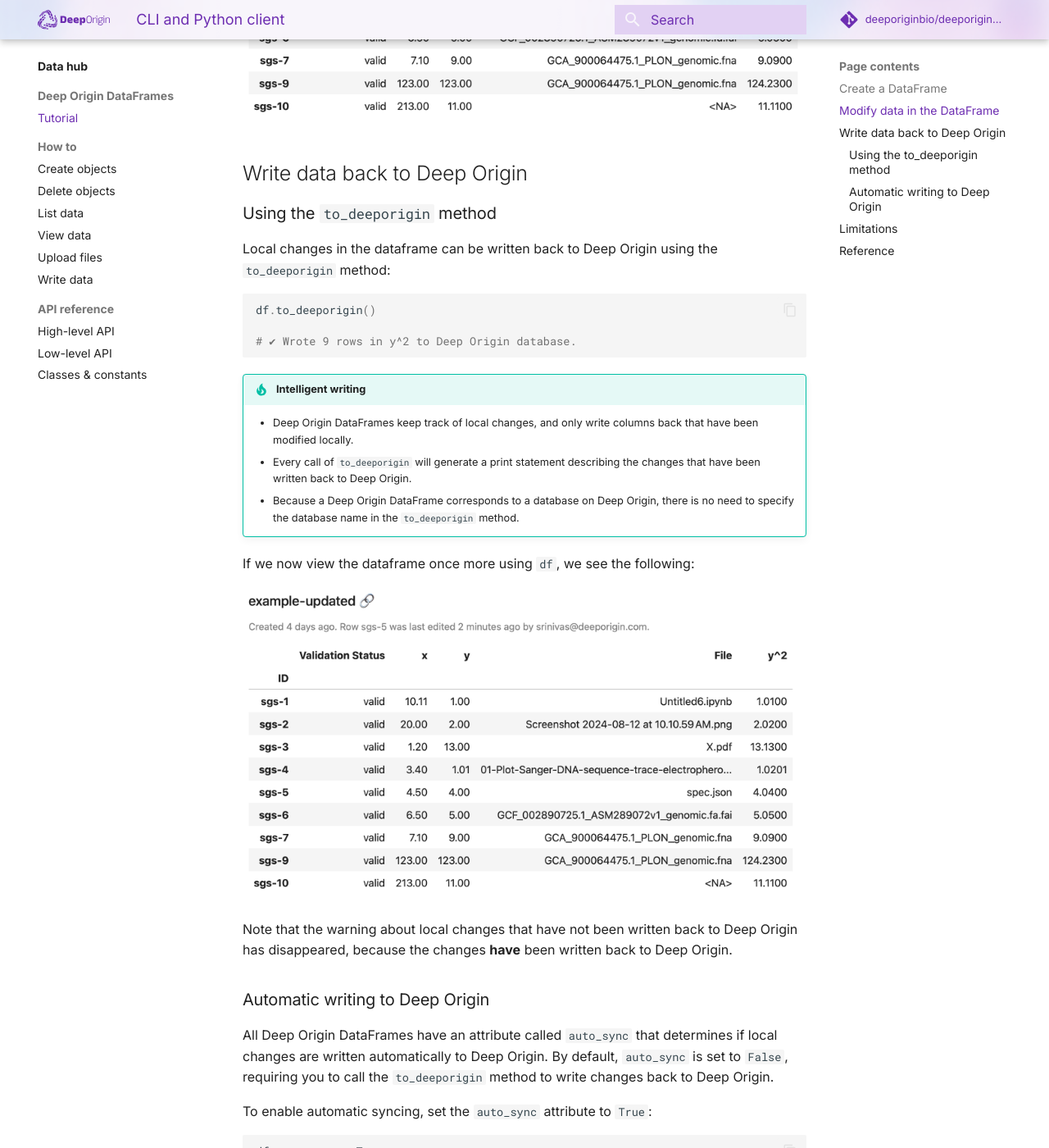
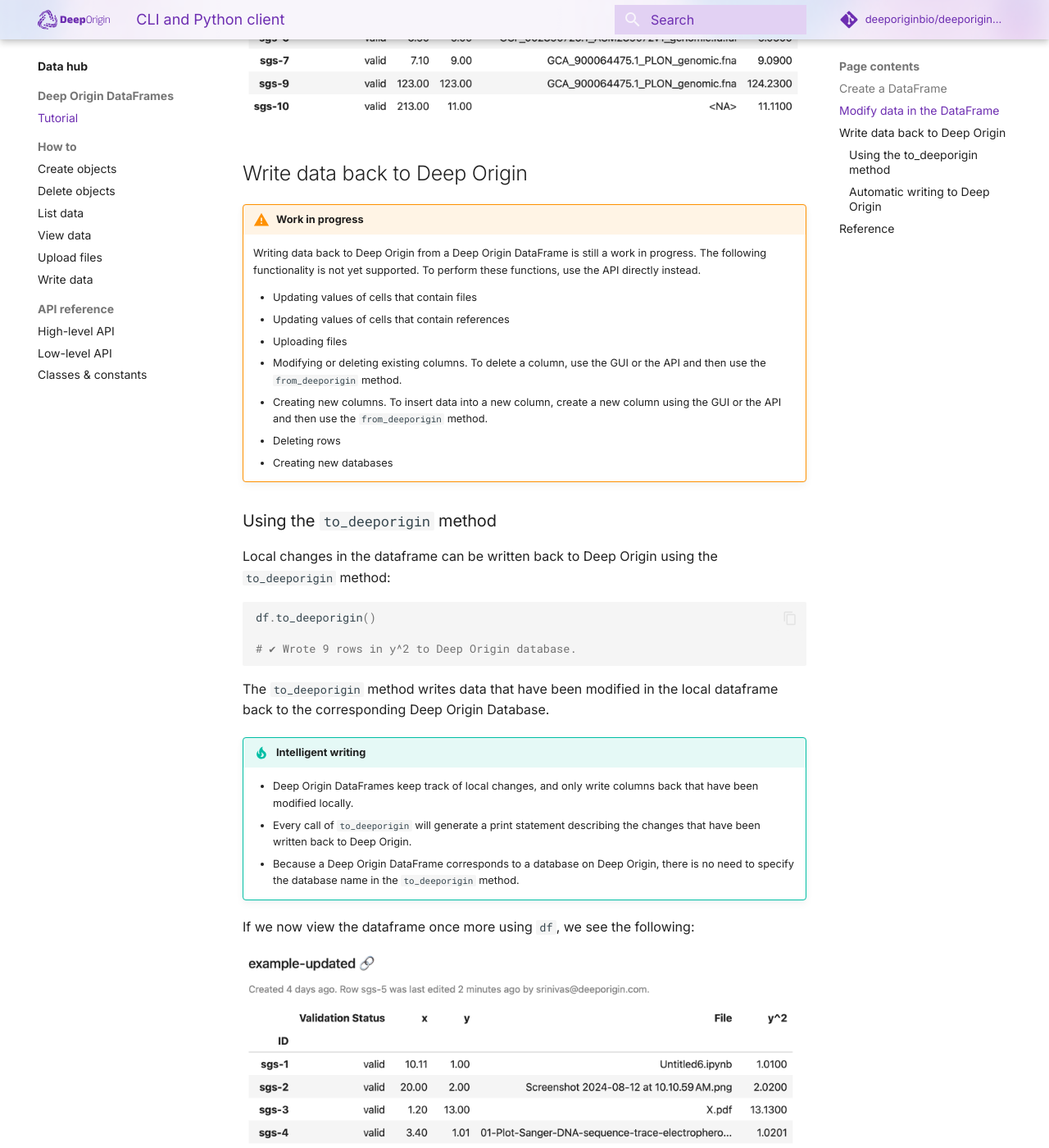
Before and after one commit to deeporiginbio/deeporigin-client, an MkDocs documentation site: the page built from docs/data-hub/dataframes.md, in a window 1280 px wide and 1400 px high, scrolled down 2268 px. Shown: the whole window at 82% size. Built offline with MkDocs 1.6.1 and Material for MkDocs 9.7.7, drawn with Linux system fonts in a browser that asks for light colours; comment, search, counter and statistics services are not loaded; some of the changed text lies outside the part shown.

Commit message:
fix: post-review fixes

````diff
--- a/docs/data-hub/dataframes.md
+++ b/docs/data-hub/dataframes.md
@@ -1,6 +1,6 @@
 # Using Deep Origin DataFrames
 
-This page describes how to use Deep Origin DataFrames, which are the primary object you will use to interact with databases on Deep Origin. This page will cover:
+This page describes how to a Deep Origin DataFrame, which are the primary object you will use to interact with a database on Deep Origin. This page will cover:
 
 - fetching data from a Deep Origin database
 - modifying data locally
@@ -67,6 +67,17 @@
 
 ## Write data back to Deep Origin
 
+!!! warning "Work in progress"
+    Writing data back to Deep Origin from a Deep Origin DataFrame is still a work in progress. The following functionality is not yet supported. To perform these functions, use the API directly instead.
+
+    - Updating values of cells that contain files
+    - Updating values of cells that contain references
+    - Uploading files
+    - Modifying or deleting existing columns. To delete a column, use the GUI or the API and then use the `from_deeporigin` method.
+    - Creating new columns. To insert data into a new column, create a new column using the GUI or the API and then use the `from_deeporigin` method.
+    - Deleting rows
+    - Creating new databases
+
 ### Using the `to_deeporigin` method
 
 Local changes in the dataframe can be written back to Deep Origin using the `to_deeporigin` method:
@@ -76,6 +87,8 @@
 
 # ✔︎ Wrote 9 rows in y^2 to Deep Origin database.
 ```
+
+The `to_deeporigin` method writes data that have been modified in the local dataframe back to the corresponding Deep Origin Database.
 
 !!! tip "Intelligent writing"
     - Deep Origin DataFrames keep track of local changes, and only write columns back that have been modified locally.
@@ -118,12 +131,7 @@
     - This can cause data loss.
     - Every change made to the database is written immediately, so modifying the local dataframe multiple times leads to multiple writes to a Deep Origin database.
 
-## Limitations
 
-
-- Creating new columns in the local dataframe will not create new columns in the Deep Origin database. To insert data into a new column, create a new column using the GUI or the API and then use the `from_deeporigin` method.
-- Deleting columns in the local dataframe will not delete columns in the Deep Origin database. To delete a column, use the GUI or the API and then use the `from_deeporigin` method.
-- Deleting or creating rows is not supported yet.
 
 ## Reference
 
--- a/docs/ref/data-hub/types.md
+++ b/docs/ref/data-hub/types.md
@@ -5,8 +5,9 @@
 ::: src.data_hub.dataframe.DataFrame
     options:
       members:
-        - sync
         - auto_sync
+        - from_deeporigin
+        - to_deeporigin
       filters:
         - "!^_"
 
````
Also changed, not shown: src/data_hub/logo.png (added), 1 other file.
